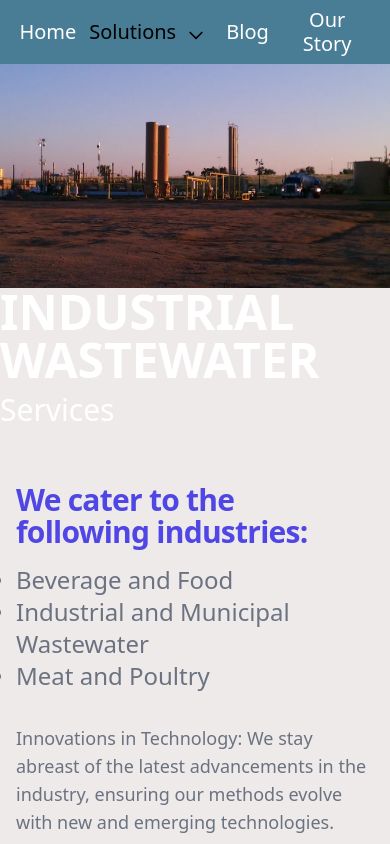
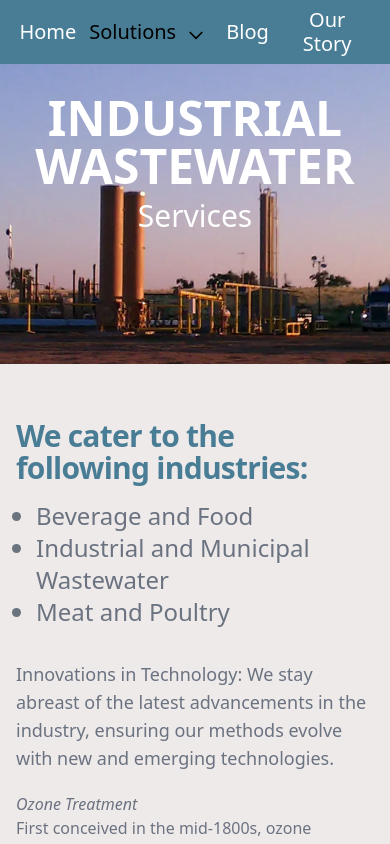
Before and after one commit to Tricarico1/jgs_landing_page, a Next.js app: page /industrial-wastewater in a window 390 px wide. Shown: the top 844 px of the page. Built offline with nearby package versions, Linux system fonts and the light colour scheme.

Commit message:
prettied up some stuff

```diff
--- a/src/pages/industrial-wastewater.js
+++ b/src/pages/industrial-wastewater.js
@@ -8,13 +8,16 @@ export default function Example() {
       <div className="relative bg-rosebrown">
         <div className="lg:absolute lg:inset-0">
           <div className="lg:absolute lg:inset-y-0 lg:left-0 lg:w-1/2">
-            <img
-              className="h-56 w-full object-cover lg:absolute lg:h-full"
-              src="/img/JG.png"
-              alt=""
-            />
-            <div className="lg:absolute lg:inset-0 lg:flex lg:items-center lg:justify-center">
-              <div className="lg:text-center">
+            <div className="page-header-image-container">
+              <img
+                className="page-header-image h-56 w-full object-cover lg:absolute lg:h-full"
+                src="/img/JG.png"
+                alt=""
+              />
+            </div>
+
+            <div className="page-header-text absolute inset-0 flex justify-center">
+              <div className="text-center">
                 <h2 className="text-5xl font-semibold text-white uppercase">Industrial Wastewater</h2>
                 <p className="mt-2 text-3xl font-medium text-white">Services</p>
               </div>
@@ -24,10 +27,10 @@ export default function Example() {
         <div className="relative z-10 py-12 px-4 sm:py-16 sm:px-6 lg:px-8 lg:max-w-7xl lg:mx-auto lg:grid lg:grid-cols-2">
           <div className="lg:col-start-2 lg:pl-8">
             <div className="text-base max-w-prose mx-auto lg:max-w-lg lg:ml-auto lg:mr-0">
-              <h3 className="text-indigo-600 mt-2 text-3xl leading-8 font-extrabold tracking-tight sm:text-4xl">
+              <h3 className="gothicblue-text text-600 mt-2 text-3xl leading-8 font-extrabold tracking-tight sm:text-4xl">
                 We cater to the following industries:
               </h3>
-              <ul className="list-disc mt-4 text-2xl text-gray-500">
+              <ul className="bullet-list list-disc mt-4 text-2xl text-gray-500">
                 <li>Beverage and Food</li>
                 <li>Industrial and Municipal Wastewater</li>
                 <li>Meat and Poultry</li>
@@ -35,7 +38,7 @@ export default function Example() {
               <p className="mt-8 text-lg text-gray-500">
                 Innovations in Technology: We stay abreast of the latest advancements in the industry, ensuring our methods evolve with new and emerging technologies.
               </p>
-              <div className="mt-5 prose prose-indigo text-gray-500">
+              <div className="text-body mt-5 prose prose-indigo text-gray-500">
                 <h3>Ozone Treatment</h3>
                 <p>
                   First conceived in the mid-1800s, ozone treatment is gaining renewed interest for its robust pollutant-removal capabilities. This technology excels in disinfecting water, eliminating stubborn pollutants, and neutralizing potential carcinogens.
--- a/src/pages/pump-station-maintenance.js
+++ b/src/pages/pump-station-maintenance.js
@@ -27,6 +27,7 @@ export default function Example() {
         src="/img/pipes.png"
         alt="People working on laptops"
       />
+
       <div className="bg-rosebrown">
         <div className="max-w-4xl mx-auto px-4 sm:px-6 lg:max-w-7xl lg:px-8 xl:grid xl:grid-flow-col-dense xl:gap-x-8">
           <div className="relative pt-12 pb-64 sm:pt-24 sm:pb-64 xl:col-start-1 xl:pb-24">
--- a/src/styles/index.scss
+++ b/src/styles/index.scss
@@ -1,6 +1,9 @@
 .bg-rosebrown {background-color: #d7bcbc;}
 .bg-gothicblue {background-color: #497d95;}
 .bg-white {background-color: white !important;}
+
+.gothicblue-text { color: #497d95; }
+.rosebrown-text { color: #d7bcbc; }
 
 img.img-preload {
   display: none;
--- a/src/styles/solutions-pages.scss
+++ b/src/styles/solutions-pages.scss
@@ -76,3 +76,37 @@
     }
   }
 }
+@media only screen and (max-width: 1020px) {
+  .page-header-image-container {
+    height: 300px;
+    overflow: hidden;
+
+    .page-header-image {
+      margin-bottom: 0px;
+      height: 450px;
+    }
+  }
+}
+
+
+.page-header-text {
+  top: 75px;
+
+  @media only screen and (max-width: 1020px) {
+    top: 30px;
+  }
+}
+
+.bullet-list {
+  padding-left: 20px;
+}
+
+.text-body {
+  p {
+    margin-bottom: 20px;
+  }
+
+  h3 {
+    font-style: italic;
+  }
+}
```
Lines whose indentation alone changed are shown as unchanged.
